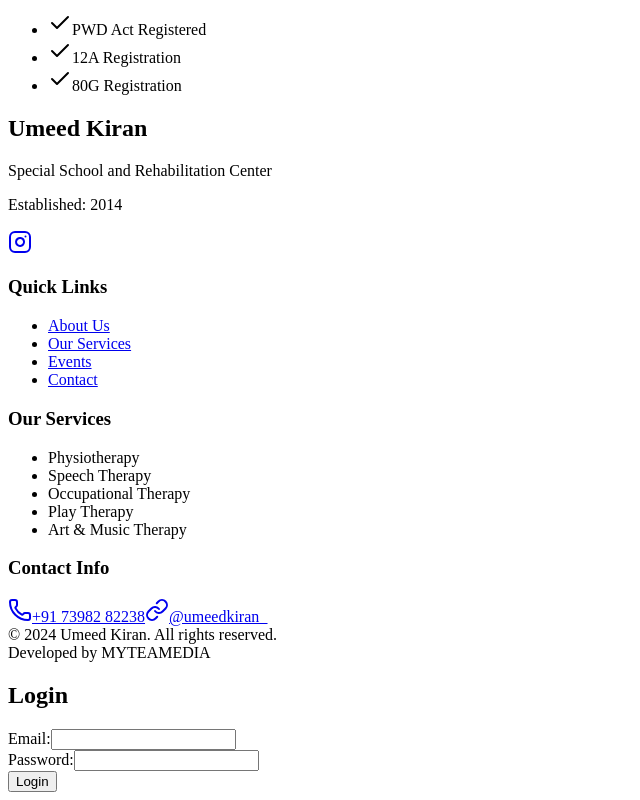
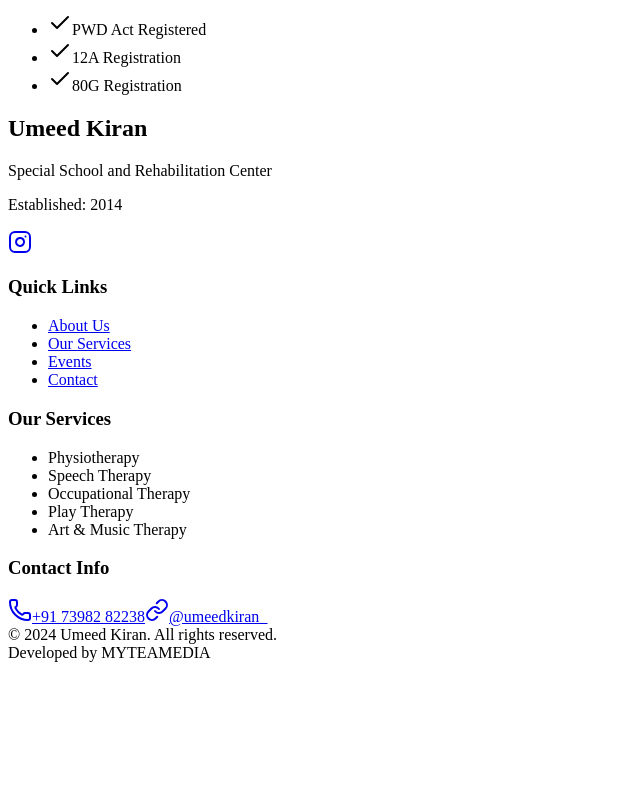
Before and after one commit to raunak234362/Ummid-Kiran, a Next.js app: page / in a window 1280 px wide. Shown: the part 3744-4544 px from the top of the page, without its empty margins (0-640 px from the left). After the commit the page ends 4414 px from the top, so only its background shows below. Built offline with nearby package versions, Linux system fonts and the light colour scheme; no server answers.

Commit message:
Improved type safety and cleared unnecessary code

```diff
--- a/src/app/appwrite.ts
+++ b/src/app/appwrite.ts
@@ -6,6 +6,5 @@
   .setEndpoint("https://cloud.appwrite.io/v1")
   .setProject("67af4491003cbe21ac5b"); // Replace with your project ID
 
-console.log(process.env.APPWRITE_PROJECT);
 export const account = new Account(client);
 export { ID } from "appwrite";
--- a/src/components/LandingPage.tsx
+++ b/src/components/LandingPage.tsx
@@ -7,7 +7,7 @@
 import Founder from "./landing/founder/Founder";
 import Contact from "./landing/contact/Contact";
 import Footer from "./landing/footer/Footer";
-import Page from "@/app/login/page";
+
 function LandingPage() {
   return (
     <>
@@ -20,7 +20,6 @@
       <Founder />
       <Contact />
       <Footer />
-      <Page />
     </>
   );
 }
```
